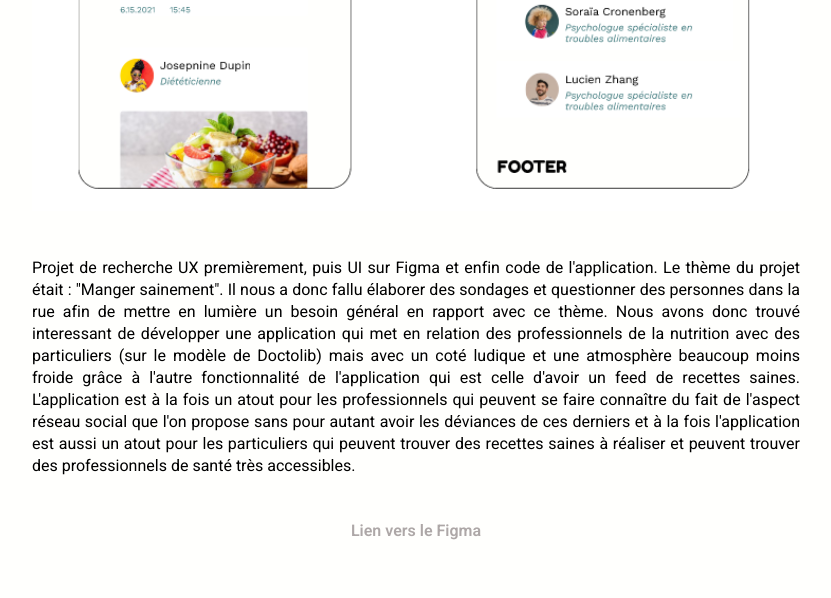
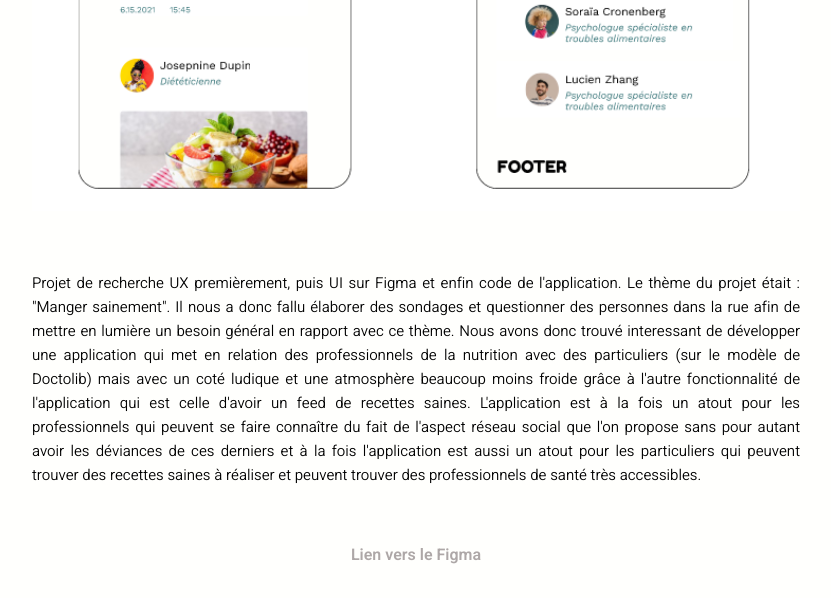
Before and after one commit to CamilleMrntz/portfolio-camille, a PHP site: page /realisations/mealtips.html in a window 1280 px wide. Shown: the part 501-1099 px from the top of the page, without its empty margins (224-1055 px from the left). Before the commit the page ends 1041 px from the top, so only its background shows below. Run offline with PHP 8.4, Linux system fonts and the light colour scheme.

Commit message:
text changed in real single

```diff
--- a/realisations/chess.html
+++ b/realisations/chess.html
@@ -49,7 +49,6 @@
 
     </main>
 
-
 </body>
 
 <script src="../app.js"></script>
--- a/realisations/mealtips.html
+++ b/realisations/mealtips.html
@@ -27,7 +27,7 @@
         <img class="img-real-first" src="../img/img-real/mealtips.png" alt="">
         <p class="text-real">Projet de recherche UX premièrement, puis UI sur Figma et enfin code de l'application. Le thème du projet était : "Manger sainement". Il nous a donc fallu élaborer des sondages et questionner des personnes dans la rue afin de mettre en lumière un besoin général en rapport avec ce thème. Nous avons donc trouvé interessant de développer une application qui met en relation des professionnels de la nutrition avec des particuliers (sur le modèle de Doctolib) mais avec un coté ludique et une atmosphère beaucoup moins froide grâce à l'autre fonctionnalité de l'application qui est celle d'avoir un feed de recettes saines. L'application est à la fois un atout pour les professionnels qui peuvent se faire connaître du fait de l'aspect réseau social que l'on propose sans pour autant avoir les déviances de ces derniers et à la fois l'application est aussi un atout pour les particuliers qui peuvent trouver des recettes saines à réaliser et peuvent trouver des professionnels de santé très accessibles.</p>
 
-        <a href="https://www.figma.com/file/3OXgs0XWQOcQl1gADCtqlN/Prototype-Mealtips?node-id=0%3A1">Lien vers le Figma</a>
+        <a class="lien-real" href="https://www.figma.com/file/3OXgs0XWQOcQl1gADCtqlN/Prototype-Mealtips?node-id=0%3A1">Lien vers le Figma</a>
 
     </main>
 
--- a/realisations/tinkuy.html
+++ b/realisations/tinkuy.html
@@ -30,7 +30,6 @@
 
     </main>
 
-
 </body>
 
 <script src="../app.js"></script>
--- a/realisations/todo.html
+++ b/realisations/todo.html
@@ -49,7 +49,6 @@
 
     </main>
 
-
 </body>
 
 <script src="../app.js"></script>
--- a/style.css
+++ b/style.css
@@ -131,7 +131,7 @@ html {
 }
 
 body {
-    font-family: heebo;
+  font-family: heebo;
 }
 
 /* Header */
@@ -427,11 +427,16 @@ a:hover {
 
 .text-real {
   width: 60vw;
-  margin-block: 2.875rem;
+  margin-block: 3.75rem;
   text-align: justify;
-  line-height: 22px;
+  line-height: 24px;
+  font-size: 15px;
+  font-weight: 350;
 }
 
+.lien-real {
+  margin-bottom: 30px;
+}
 
 /* onglets */
 
@@ -502,6 +507,12 @@ a:hover {
   }
 }
 
+@media (max-width: 650px) {
+  .text-real {
+    width: 80vw;
+  }
+}
+
 
 /* FOOTER */
 
```
